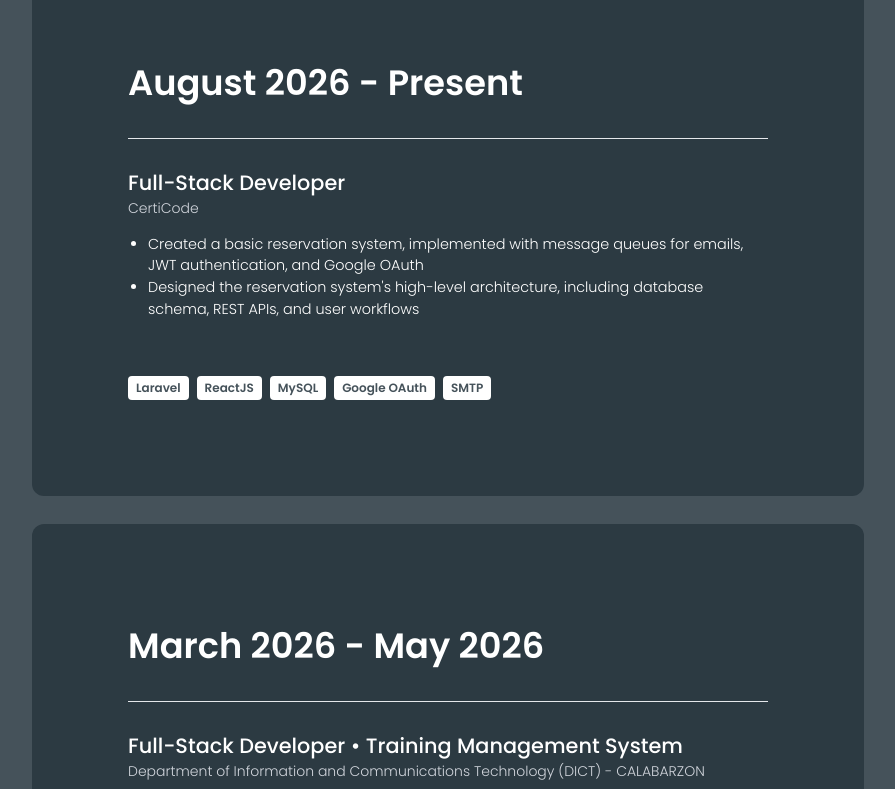
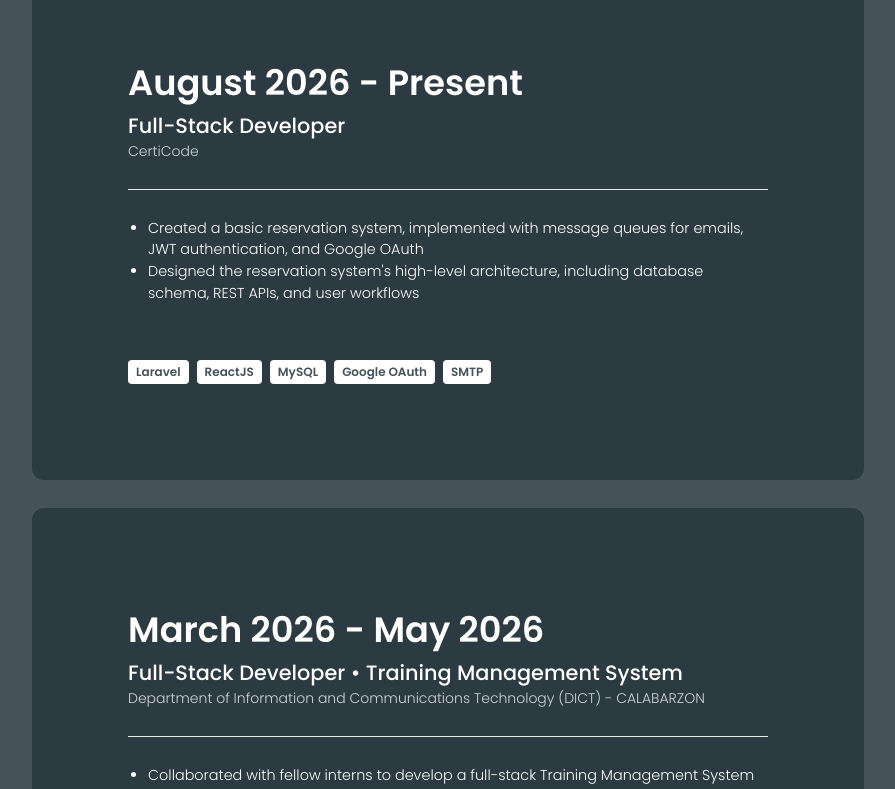
Before and after one commit to FumI4096/Portfolio, a React (Vite) app: page / in a window 1280 px wide. Shown: the part 4400-5189 px from the top of the page, without its empty margins (192-1087 px from the left). Built offline with nearby package versions, Linux system fonts and the light colour scheme; no server answers.

Commit message:
chore: change position of the title header and client header

```diff
--- a/client/src/components/ExperienceCard.tsx
+++ b/client/src/components/ExperienceCard.tsx
@@ -5,13 +5,13 @@ export default function ExperienceCard({ date, role, title, client, orderedList,
         <aside className="bg-primary-gray-2 flex items-center justify-between w-full p-[6rem] rounded-xl max-lg:p-[4rem] max-sm:p-[3rem]">
             <article className="w-full flex flex-col">
                 <span className="text-white text-[2.20rem] font-poppins-semibold w-full max-sm:text-[1.70rem] max-sm:text-center">{date}</span>
-                <hr className="my-7 max-sm:my-2" />
                 <span className="text-white text-[1.30rem] font-poppins-medium w-full max-sm:text-center max-sm:text-[1rem] max-sm:mb-2">
                     {role} {title ? `• ${title}` : ''}
                 </span>
-                <span className="text-sm text-gray-300 font-poppins-light mb-4 w-full max-sm:text-[0.9rem] max-sm:text-center">
+                <span className="text-sm text-gray-300 font-poppins-light w-full max-sm:text-[0.9rem] max-sm:text-center">
                     {client}
                 </span>
+                <hr className="my-7 max-sm:my-2" />
                 <ul className="text-white list-disc pl-5 font-poppins-light text-[0.90rem] w-full mb-10">
                     {orderedList.map((item: string, index: number) => (
                         <li key={index}>{item}</li>
```
